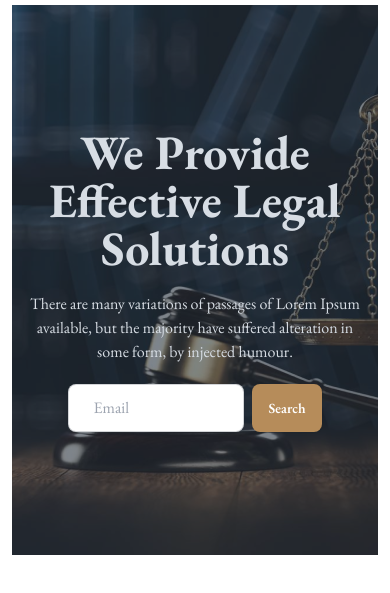
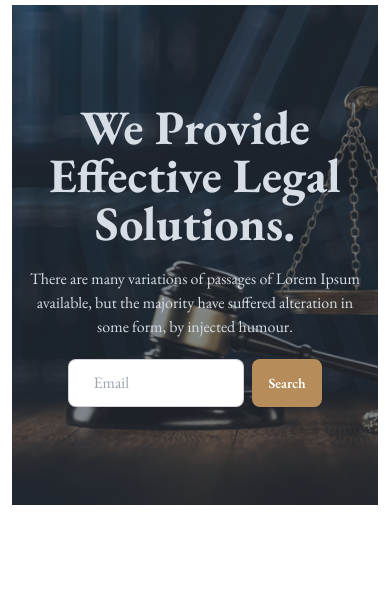
Before and after one commit to tonmoybosunia24/legal-solution, a plain HTML site: page index.html in a window 390 px wide. Shown: the part 59-652 px from the top of the page. Drawn offline with nearby package versions, Linux system fonts and the light colour scheme.

Commit message:
Header Section Complete With Responsive

```diff
--- a/index.html
+++ b/index.html
@@ -66,11 +66,11 @@
       </div>
     </nav> <!-- Nav Section End -->
 
-    <div class="hero h-[550px] lg:h-[490px] lg:mt-3 lg:bg-contain bg-center" style="background-image: url(images/banner.png);">
+    <div class="hero h-[500px] lg:h-[490px] lg:mt-3 lg:bg-contain bg-center" style="background-image: url(images/banner.png);">
       <div class="hero-overlay bg-opacity-60"></div>
       <div class="hero-content text-center text-neutral-content">
         <div class="max-w-md">
-          <h1 class="mb-5 text-5xl font-bold">We Provide Effective Legal Solutions</h1>
+          <h1 class="mb-5 text-5xl font-bold">We Provide Effective Legal Solutions.</h1>
           <p class="mb-5">There are many variations of passages of Lorem Ipsum available, but the majority have suffered alteration in some form, by injected humour.</p>
           <div class="flex gap-2 lg:gap-5 justify-center">
             <label class="input input-bordered flex items-center gap-2 w-44 lg:w-full">
```
